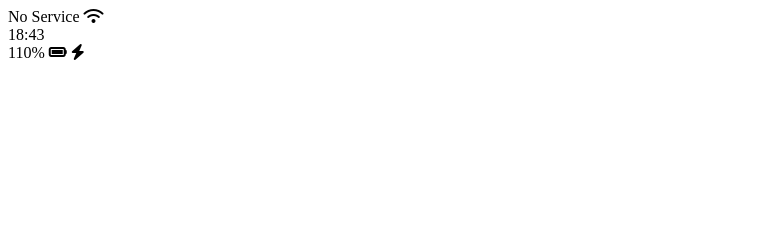
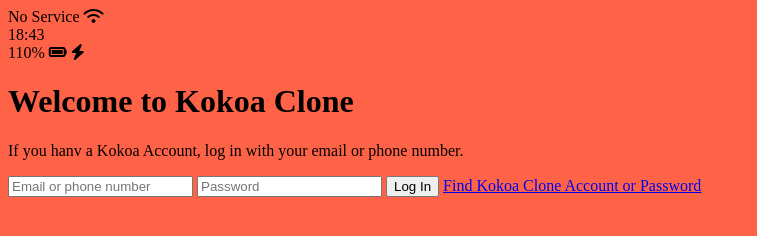
Before and after one commit to wonder-redflavor/kakao-clone, a plain HTML site: page index.html in a window 1280 px wide. Shown: the whole page, without its empty margins (0-757 px from the left). Drawn offline with Linux system fonts and the light colour scheme.

Commit message:
Create styles.css

```diff
--- /dev/null
+++ b/css/styles.css
@@ -0,0 +1,3 @@
+body {
+    background-color: tomato;
+}
--- a/index.html
+++ b/index.html
@@ -1,10 +1,11 @@
 <!DOCTYPE html>
 <html lang="en">
   <head>
+    <link rel="stylesheet" href="css/styles.css" />
     <meta charset="UTF-8" />
     <meta http-equiv="X-UA-Compatible" content="IE=edge" />
     <meta name="viewport" content="width=device-width, initial-scale=1.0" />
-    <title>Welcome to Kokoa Talk</title>
+    <title>Welcome to Kokoa Clone</title>
   </head>
   <body>
     <div class="status-bar">
@@ -22,6 +23,20 @@
       </div>
     </div>
 
+    <header class="welcome-header">
+      <h1 class="welcome-header__title">Welcome to Kokoa Clone</h1>
+      <p class="welcome-header__text">
+        If you hanv a Kokoa Account, log in with your email or phone number.
+      </p>
+    </header>
+
+    <form id="login-form">
+      <input type="text" placeholder="Email or phone number" />
+      <input type="password" placeholder="Password" />
+      <input type="submit" value="Log In" />
+      <a href="#">Find Kokoa Clone Account or Password</a>
+    </form>
+
     <script
       src="https://kit.fontawesome.com/6478f529f2.js"
       crossorigin="anonymous"
```
